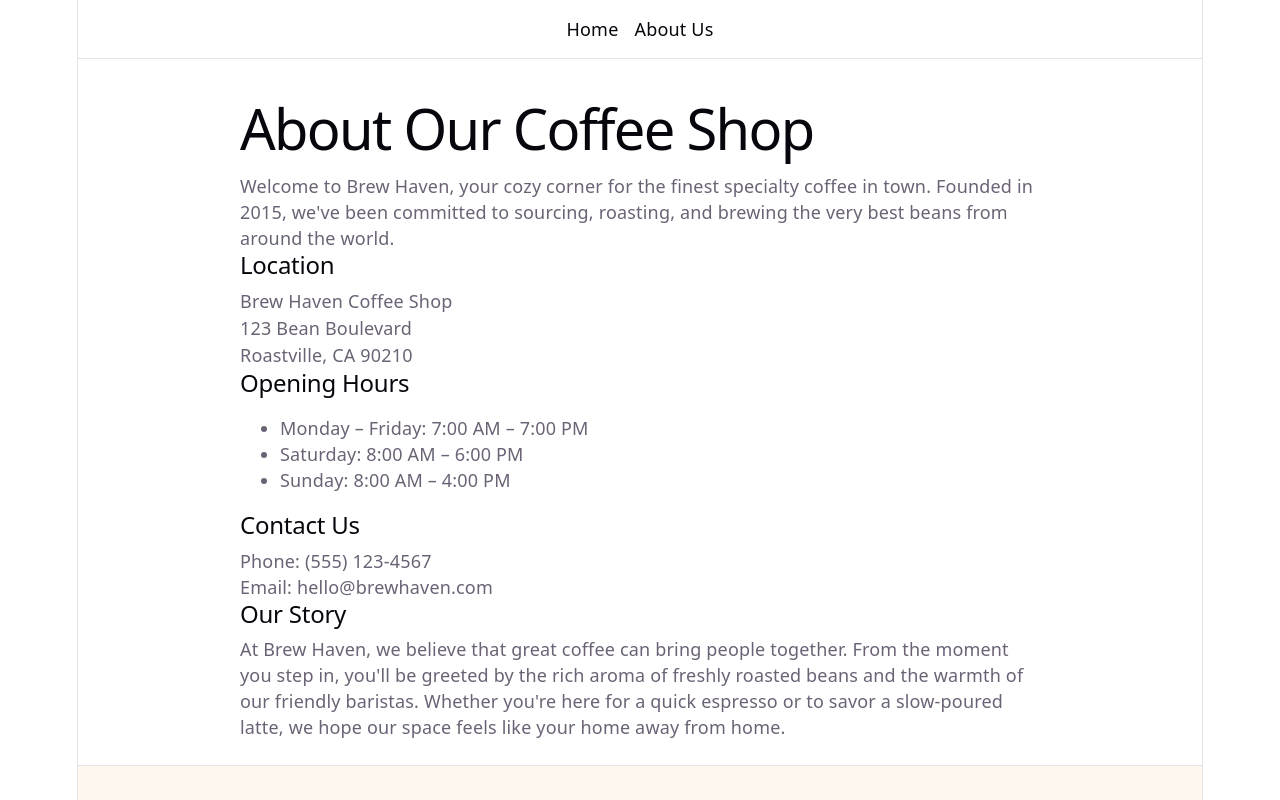
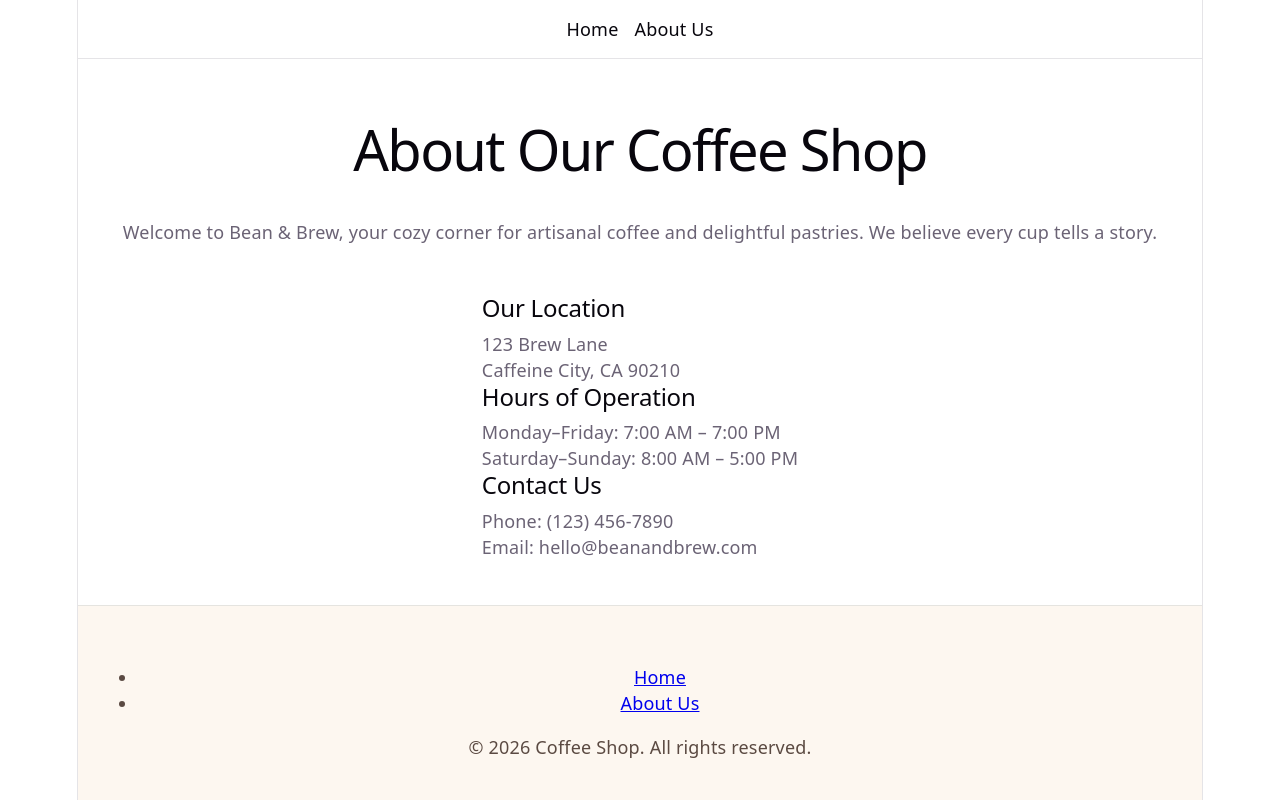
Before and after one commit to kabilhussain/N8NTestProject, a React (Vite) app in the folder my-react-app/: page /about in a window 1280 px wide. Shown: the top 800 px of the page. Built offline with nearby package versions, Linux system fonts and the light colour scheme.

Commit message:
feat: Define the AboutUs page component with location and sh (#5)

```diff
--- a/my-react-app/src/components/AboutUs.jsx
+++ b/my-react-app/src/components/AboutUs.jsx
@@ -1,37 +1,21 @@
-import React from 'react'
+import { Fragment } from 'react'
 
 function AboutUs() {
   return (
-    <main style={{ padding: '24px', textAlign: 'left', maxWidth: '800px', margin: '0 auto' }}>
+    <main id="center">
       <h1>About Our Coffee Shop</h1>
       <p>
-        Welcome to Brew Haven, your cozy corner for the finest specialty coffee in town. Founded in 2015,
-        we've been committed to sourcing, roasting, and brewing the very best beans from around the world.
+        Welcome to Bean & Brew, your cozy corner for artisanal coffee and
+        delightful pastries. We believe every cup tells a story.
       </p>
-      <h2>Location</h2>
-      <address style={{ fontStyle: 'normal', lineHeight: '1.5' }}>
-        Brew Haven Coffee Shop<br />
-        123 Bean Boulevard<br />
-        Roastville, CA 90210
-      </address>
-      <h2>Opening Hours</h2>
-      <ul>
-        <li>Monday – Friday: 7:00 AM – 7:00 PM</li>
-        <li>Saturday: 8:00 AM – 6:00 PM</li>
-        <li>Sunday: 8:00 AM – 4:00 PM</li>
-      </ul>
-      <h2>Contact Us</h2>
-      <p>
-        Phone: (555) 123-4567<br />
-        Email: hello@brewhaven.com
-      </p>
-      <h2>Our Story</h2>
-      <p>
-        At Brew Haven, we believe that great coffee can bring people together. From the moment you step in,
-        you'll be greeted by the rich aroma of freshly roasted beans and the warmth of our friendly baristas.
-        Whether you're here for a quick espresso or to savor a slow-poured latte, we hope our space feels
-        like your home away from home.
-      </p>
+      <section style={{ marginTop: '24px', textAlign: 'left', maxWidth: '600px' }}>
+        <h2>Our Location</h2>
+        <p>123 Brew Lane<br />Caffeine City, CA 90210</p>
+        <h2>Hours of Operation</h2>
+        <p>Monday–Friday: 7:00 AM – 7:00 PM<br />Saturday–Sunday: 8:00 AM – 5:00 PM</p>
+        <h2>Contact Us</h2>
+        <p>Phone: (123) 456-7890<br />Email: hello@beanandbrew.com</p>
+      </section>
     </main>
   )
 }
```
